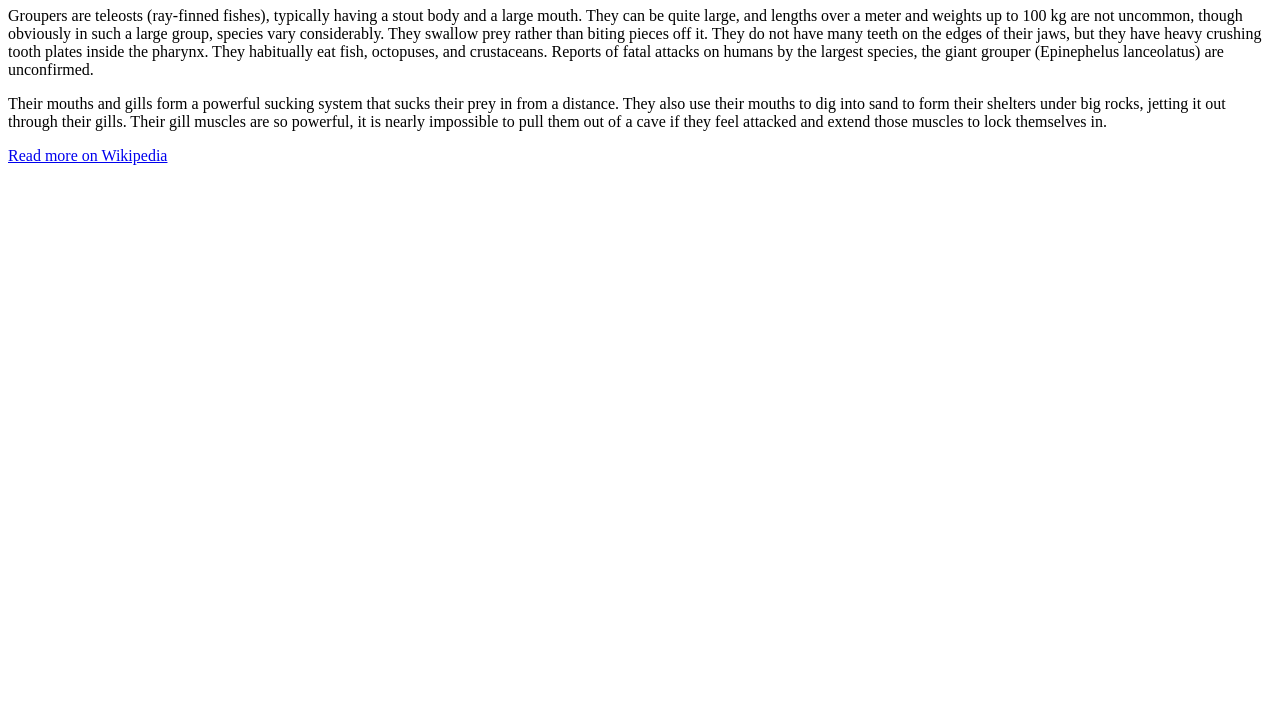
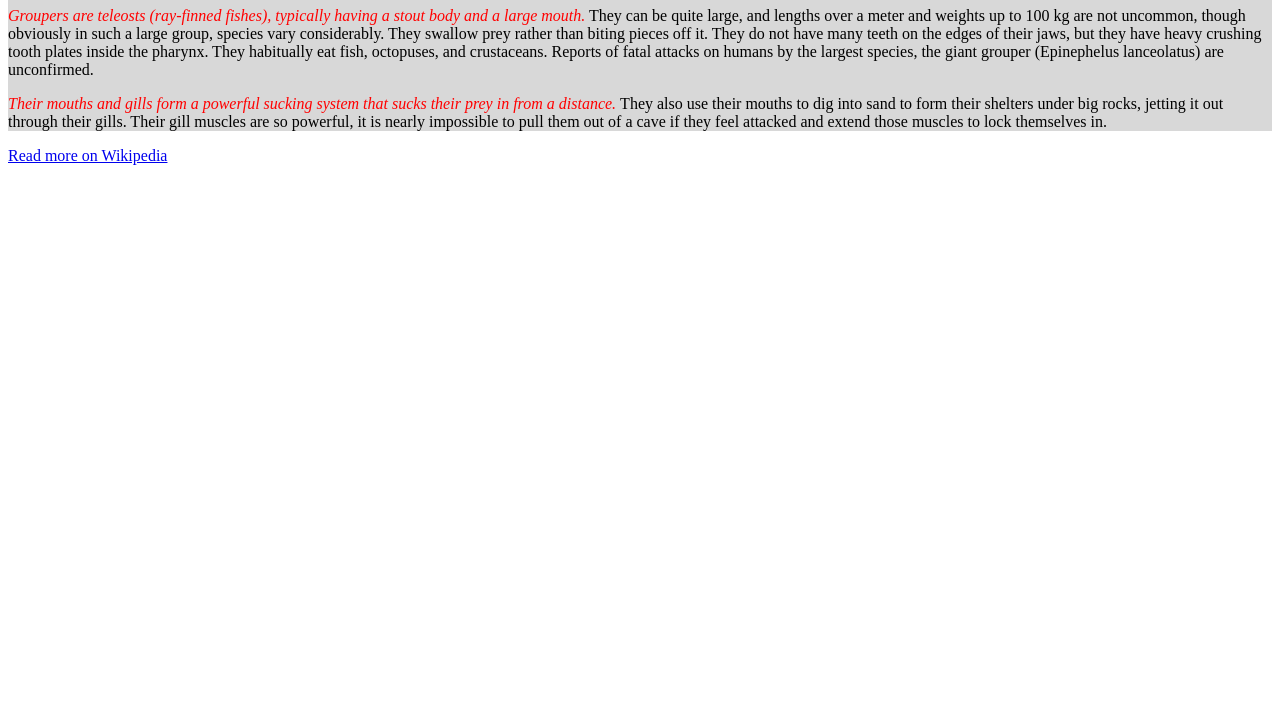
Before and after one commit to salmonware/5-1-CSS-Grouping-Elements, a plain HTML site: page index.html in a window 1280 px wide. Shown: the part 73-800 px from the top of the page. Drawn offline with Linux system fonts and the light colour scheme.

Commit message:
i did it

```diff
--- a/index.html
+++ b/index.html
@@ -4,17 +4,23 @@
         <meta charset="utf-8">
         <title>Challenge: Group the groupers</title>
         <style>
-
+           .first-sentence {
+            color:rgb(255, 0, 0);
+            font-style: italic;
+           }
+           .info {
+            background-color:rgb(216, 216, 216);
+           }
         </style>
     </head>
     <body>
-
+    <div class="info">
         <h1>Groupers</h1>
 
-        <p>Groupers are teleosts (ray-finned fishes), typically having a stout body and a large mouth. They can be quite large, and lengths over a meter and weights up to 100 kg are not uncommon, though obviously in such a large group, species vary considerably. They swallow prey rather than biting pieces off it. They do not have many teeth on the edges of their jaws, but they have heavy crushing tooth plates inside the pharynx. They habitually eat fish, octopuses, and crustaceans. Reports of fatal attacks on humans by the largest species, the giant grouper (Epinephelus lanceolatus) are unconfirmed.</p>
+        <p><span class="first-sentence">Groupers are teleosts (ray-finned fishes), typically having a stout body and a large mouth.</span> They can be quite large, and lengths over a meter and weights up to 100 kg are not uncommon, though obviously in such a large group, species vary considerably. They swallow prey rather than biting pieces off it. They do not have many teeth on the edges of their jaws, but they have heavy crushing tooth plates inside the pharynx. They habitually eat fish, octopuses, and crustaceans. Reports of fatal attacks on humans by the largest species, the giant grouper (Epinephelus lanceolatus) are unconfirmed.</p>
 
-        <p>Their mouths and gills form a powerful sucking system that sucks their prey in from a distance. They also use their mouths to dig into sand to form their shelters under big rocks, jetting it out through their gills. Their gill muscles are so powerful, it is nearly impossible to pull them out of a cave if they feel attacked and extend those muscles to lock themselves in.</p>
-
+        <p><span class="first-sentence">Their mouths and gills form a powerful sucking system that sucks their prey in from a distance. </span> They also use their mouths to dig into sand to form their shelters under big rocks, jetting it out through their gills. Their gill muscles are so powerful, it is nearly impossible to pull them out of a cave if they feel attacked and extend those muscles to lock themselves in.</p>
+    </div>
         <a href="http://en.wikipedia.org/wiki/Grouper">Read more on Wikipedia</a>
 
     </body>
```
